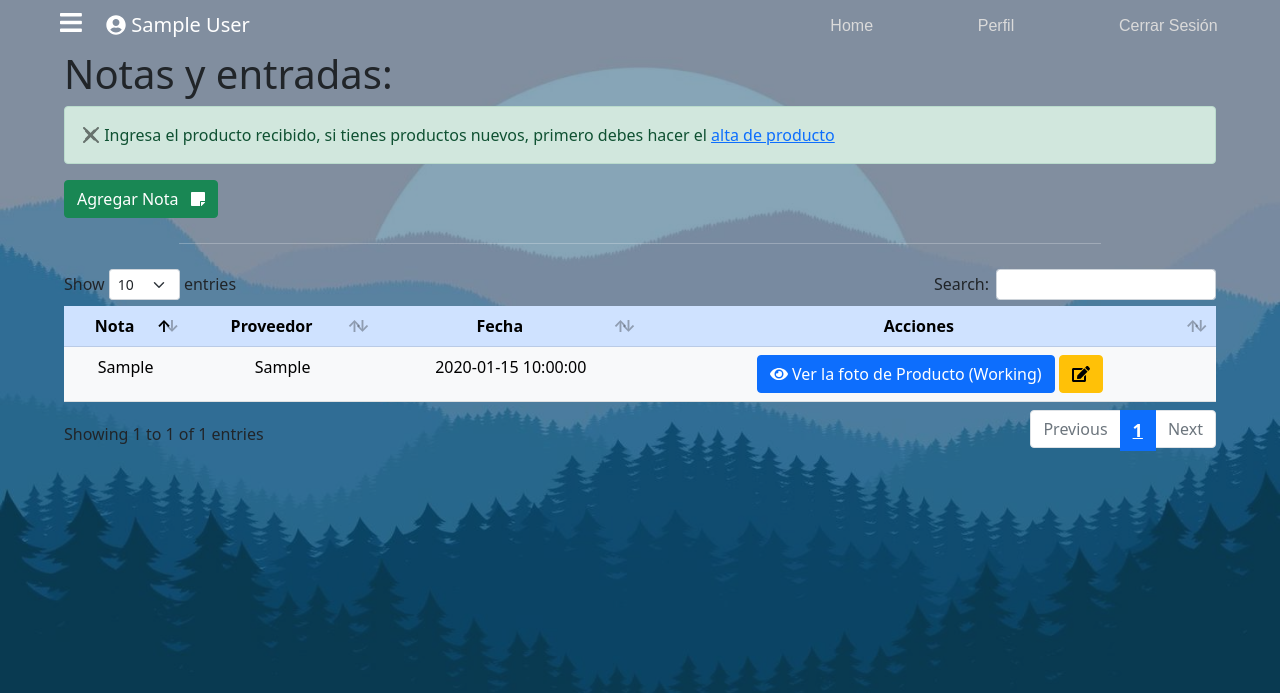
After one commit to AngelMendozaDev/ventaSoft, a PHP site: page /inputs.php in a window 1280 px wide. The commit adds this page. Shown: the top 693 px of the page. Run offline with PHP 8.4, Linux system fonts and the light colour scheme; the visitor is signed in with stand-in values (Sample User, id 1); tables that the repository leaves empty hold one stand-in row (values such as "Sample post"); data that the repository does not hold is empty; some libraries are stand-ins or nearby versions.

Commit message:
Vista Nota (FrontEnd 50%)

```diff
--- a/controllers/getInfo.php
+++ b/controllers/getInfo.php
@@ -13,6 +13,9 @@
     case "gprov":
         echo $model->getProv($_POST['prov']);
     break;
+    case "gallprov":
+        echo $model->getProvNames();
+        break;
  }
 
 
--- a/css/menus.css
+++ b/css/menus.css
@@ -232,4 +232,7 @@ body::before {
         width: 95%;
         margin-top: 120px;
     }
+    .contenedor-table {
+        overflow-x: scroll;
+    }
 }
--- /dev/null
+++ b/css/notas.css
@@ -0,0 +1,13 @@
+* {
+    margin: 0px;
+    padding: 0px;
+    box-sizing: border-box;
+}
+
+.nota-controllers {
+    display: flex;
+}
+
+.nota-controllers .input-group {
+    margin: 10px;
+}
--- a/db/Script_Sistema 27-02-2022.sql
+++ b/db/Script_Sistema 27-02-2022.sql
@@ -99,7 +99,6 @@ CREATE TABLE prod_nota(
     nota int not null,
     producto varchar(15) not null,
     cantidad decimal(7,2) not null,
-    unidad varchar(5) not null,
     primary key(folio),
     foreign key(nota) references notas(id_nota),
     foreign key(producto) references producto(codigo)
--- a/foot.php
+++ b/foot.php
@@ -1,9 +1,11 @@
 <!-- Scripts -->
 <script src="lib/jquery.js"></script>
-    <script src="lib/bootstrap-5/js/bootstrap.min.js"></script>
-    <script src="lib/fontawesome/js/all.min.js"></script>
-    <script src="lib/sweetalert.js"></script>
-    <script src="js/menu.js"></script>
+<script src="lib/bootstrap-5/js/bootstrap.min.js"></script>
+<script src="lib/fontawesome/js/all.min.js"></script>
+<script src="lib/sweetalert.js"></script>
+<script src="lib/datatable/js/jquery.dataTables.min.js"></script>
+<script src="lib/datatable/js/dataTables.bootstrap5.min.js"></script>
+<script src="js/menu.js"></script>
 </body>
 
 </html>
--- a/head.php
+++ b/head.php
@@ -16,6 +16,7 @@ if (!$_SESSION['ID'] || $_SESSION['ID'] == "")
     <link rel="icon" href="media/icons/Logo.png">
     <link rel="stylesheet" href="lib/bootstrap-5/css/bootstrap.min.css">
     <link rel="stylesheet" href="lib/fontawesome/css/all.min.css">
+    <link rel="stylesheet" href="lib/datatable/css/dataTables.bootstrap5.min.css">
     <link rel="stylesheet" href="css/menus.css">
 </head>
 
@@ -101,7 +102,7 @@ if (!$_SESSION['ID'] || $_SESSION['ID'] == "")
                         <div class="accordion-body">
                             <ul class="sub-menu">
                                 <li class="sub-menu-item">
-                                    <a href="">
+                                    <a href="inputs.php">
                                         <i class="fas fa-truck-loading"></i>
                                         &nbsp;
                                         Entradas
--- /dev/null
+++ b/inputs.php
@@ -0,0 +1,146 @@
+<?php
+require_once "classes/funciones.php";
+require_once "head.php";
+
+$model = new funciones();
+
+$result = $model->getNotas();
+
+?>
+<link rel="stylesheet" href="css/notas.css">
+
+<div class="cont-g">
+    <h1>Notas y entradas:</h1>
+
+    <div class="alert alert-success" id="descrip" role="alert">
+        <span class="btn-close" onclick="closeAlert()" style="cursor: pointer;"><i class="fas fa-times"></i></span>
+        Ingresa el producto recibido, si tienes productos nuevos, primero debes hacer el <a href="products.php">alta de producto</a>
+    </div>
+
+    <!-- Button trigger modal -->
+    <button type="button" class="btn btn-success" data-bs-toggle="modal" data-bs-target="#ModalNote">
+        Agregar Nota
+        &nbsp;
+        <i class="fa fa-sticky-note" aria-hidden="true"></i>
+    </button>
+
+    <hr style="width: 80%; color: #fff; margin: auto; margin-top: 25px; margin-bottom: 25px;">
+
+    <div class="contenedor-table">
+        <table class="table table-hover table-responsive" id="tableInput">
+            <thead class="table-primary text-center">
+                <tr>
+                    <th>Nota</th>
+                    <th>Proveedor</th>
+                    <th>Fecha</th>
+                    <th>Acciones</th>
+                </tr>
+            </thead>
+            <tbody class="text-center table-light">
+                <?php while ($key = $result->fetch_assoc()) { ?>
+                    <tr>
+                        <td><?php echo $key['n_nota'] ?></td>
+                        <td><?php echo $key['prov'] ?></td>
+                        <td><?php echo $key['fecha'] ?></td>
+                        <td>
+                            <button class="btn btn-small btn-primary btn-popover">
+                                <i class="fa fa-eye" aria-hidden="true"></i>
+                                <span class="msg-pop">
+                                    Ver la foto de Producto (Working)
+                                </span>
+                            </button>
+
+                            <button class="btn btn-small btn-warning" data-bs-toggle="modal" data-bs-target="#addProductModal" onclick="getInfo('<?php echo $key['codigo'] ?>')">
+                                <i class="fa fa-edit" aria-hidden="true"></i>
+                            </button>
+
+                            <!-- <button class="btn btn-small btn-danger">
+                                <i class="fa fa-trash" aria-hidden="true"></i>
+                            </button> -->
+
+                        </td>
+                    </tr>
+                <?php } ?>
+            </tbody>
+        </table>
+    </div>
+
+
+    <!-- Fin de Contenedor -->
+</div>
+
+<!-- Modal -->
+<div class="modal fade" id="ModalNote" data-bs-backdrop="static" data-bs-keyboard="false" tabindex="-1" aria-labelledby="staticBackdropLabel" aria-hidden="true">
+    <div class="modal-dialog modal-xl">
+        <div class="modal-content">
+            <div class="modal-header">
+                <h5 class="modal-title" id="ModalNoteLabel">Notas</h5>
+                <button type="button" class="btn-close" data-bs-dismiss="modal" aria-label="Close"></button>
+            </div>
+            <div class="modal-body">
+                <form method="POST">
+                    <!-- Campos invisibles -->
+                    <input type="text" readonly name="user" value="<?php echo $_SESSION['ID'] ?>">
+
+                    <div class="nota-controllers">
+                        <div class="input-group mb-3">
+                            <span class="input-group-text">N° Nota:</span>
+                            <input type="text" class="form-control">
+                        </div>
+                        <div class="input-group mb-3">
+                            <span class="input-group-text">Proveedor:</span>
+                            <select name="prov" id="prov" class="form-select">
+                                <option value="" selected="true" disabled>Selecciona un Proveedor</option>
+                            </select>
+                        </div>
+                    </div>
+
+                    <hr style="width: 95%; margin: auto; color:black; margin-bottom: 15px; margin-top: 15px;">
+
+
+                    <div class="cont-entrada">
+                        <table class="table table-hover table-bordered">
+                            <thead class="table-primary text-center">
+                                <tr>
+                                    <th>Codigo</th>
+                                    <th>Producto</th>
+                                    <th>Cantidad</th>
+                                    <th>Cancel</th>
+                                </tr>
+                            </thead>
+                            <tbody class="text-center">
+                                <tr>
+                                    <td>
+                                        <input type="text" maxlength="15" name="codeNote[]" readonly>
+                                    </td>
+                                    <td>
+                                        <input type="text" readonly>
+                                    </td>
+                                    <td>
+                                        <input step="any" type="number" maxlength="10" oninput="if(this.value.length > this.maxLength) this.value = this.value.slice(0, this.maxLength);">
+                                    </td>
+                                    <td>
+                                        <button class="btn btn-small btn-danger">
+                                            <i class="fa fa-times" aria-hidden="true"></i>
+                                        </button>
+                                    </td>
+                                </tr>
+                            </tbody>
+                        </table>
+                    </div>
+
+                </form>
+            </div>
+            <div class="modal-footer">
+                <button class="btn btn-success">
+                    <i class="fa fa-save" aria-hidden="true"></i>
+                    &nbsp;
+                    Guardar Nota
+                </button>
+            </div>
+        </div>
+    </div>
+</div>
+
+<?php require_once "foot.php" ?>
+<script src="js/inputs.js"></script>
--- /dev/null
+++ b/js/inputs.js
@@ -0,0 +1,22 @@
+function closeAlert() {
+    $('#descrip').remove();
+}
+
+$(function() {
+    $('#tableInput').dataTable();
+
+    Tipo = "gallprov";
+    $.ajax({
+        url: "controllers/getInfo.php",
+        type: "POST",
+        data: { Tipo },
+        success: function(response) {
+            console.log(response);
+            data = JSON.parse(response);
+            console.log(data);
+            $.each(data, function(key, item) {
+                $('#prov').append("<option value=" + item.name + ">" + item.name + "</option>");
+            });
+        }
+    });
+})
--- a/prov.php
+++ b/prov.php
@@ -1,5 +1,4 @@
 <?php require_once "head.php" ?>
-<link rel="stylesheet" href="lib/datatable/css/dataTables.bootstrap5.min.css">
 
 <?php
     require_once "classes/funciones.php";
@@ -116,6 +115,4 @@
 </div>
 
 <?php require_once "foot.php" ?>
-<script src="lib/datatable/js/jquery.dataTables.min.js"></script>
-<script src="lib/datatable/js/dataTables.bootstrap5.min.js"></script>
 <script src="js/prov.js"></script>
```
Also changed, not shown: classes/funciones.php (+42 -1 lines), db/Procedimientos.sql (+12 -0 lines), products.php (+2 -5 lines).
